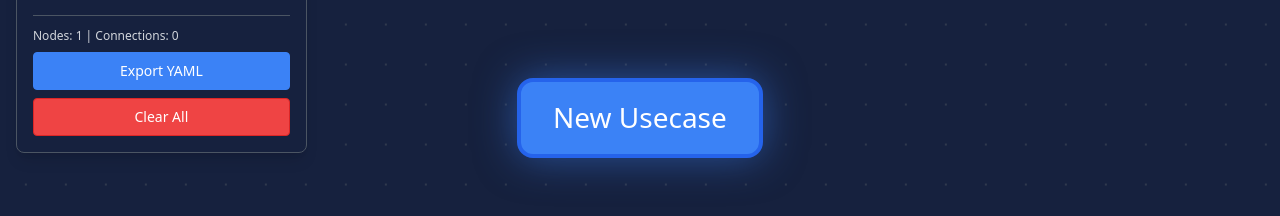
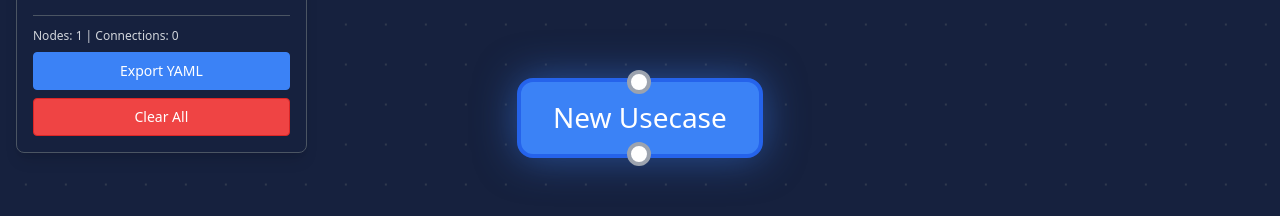
Before and after one commit to wasancnk/recapmap-core-react, a React (Vite) app in the folder recapmap-core-react/: page / in a window 1280 px wide. Both pictures are taken after a click on the button "🎯 Use Case". Shown: the part 282-498 px from the top of the page. Built offline with nearby package versions, Linux system fonts and the light colour scheme.

Commit message:
add connector between nodes

```diff
--- a/recapmap-core-react/src/components/Canvas.tsx
+++ b/recapmap-core-react/src/components/Canvas.tsx
@@ -4,6 +4,8 @@ import {
   Background,
   Controls,
   MiniMap,
+  Handle,
+  Position,
   type Connection,
   useNodesState,
   useEdgesState,
@@ -44,21 +46,47 @@ const CustomNode = ({
     e.stopPropagation();
     openPanel('node-properties', { nodeId: id });
   };
-
   return (
     <div
       className={`
         px-4 py-2 rounded-lg border-2 min-w-[120px] text-center
         transition-all duration-200 hover:shadow-md cursor-pointer
+        relative
         ${baseStyle} ${selectedStyle}
       `}
       onDoubleClick={handleDoubleClick}
       title="Double-click to edit properties"
     >
+      {/* Input Handle - Top Center */}
+      <Handle
+        type="target"
+        position={Position.Top}
+        className="w-3 h-3 bg-white border-2 border-gray-400 rounded-full"
+        style={{
+          background: '#ffffff',
+          border: '2px solid #9ca3af',
+          width: '12px',
+          height: '12px'
+        }}
+      />
+
       <div className="font-medium text-sm">{data.label}</div>
       {data.description && (
         <div className="text-xs opacity-80 mt-1">{data.description}</div>
       )}
+
+      {/* Output Handle - Bottom Center */}
+      <Handle
+        type="source"
+        position={Position.Bottom}
+        className="w-3 h-3 bg-white border-2 border-gray-400 rounded-full"
+        style={{
+          background: '#ffffff',
+          border: '2px solid #9ca3af',
+          width: '12px',
+          height: '12px'
+        }}
+      />
     </div>
   );
 };
```
